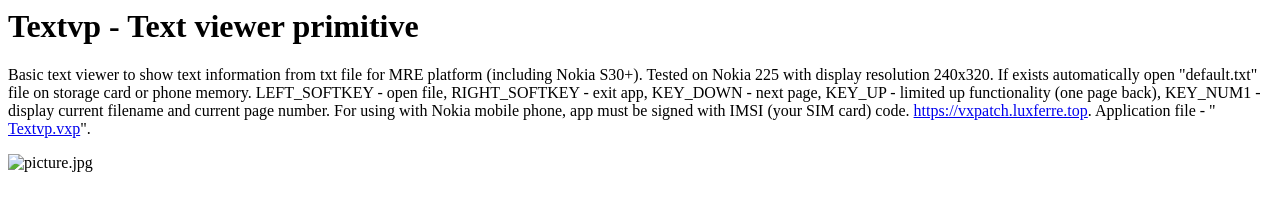
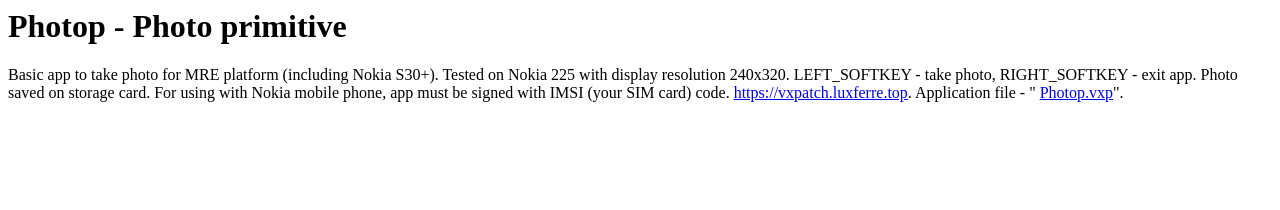
Before and after one commit to RDZDX/photop, a plain HTML site: page docs/index.html in a window 1280 px wide. Drawn offline with Linux system fonts and the light colour scheme.

Commit message:
Update index.html

```diff
--- a/docs/index.html
+++ b/docs/index.html
@@ -1,18 +1,13 @@
 <html>
 
 <body>
-  <h1>Textvp - Text viewer primitive</h1>
-  <p>Basic text viewer to show text information from txt file for MRE platform
-    (including Nokia S30+). Tested on Nokia 225 with display resolution 240x320.
-    If exists automatically open "default.txt" file on storage card or phone memory.
-    LEFT_SOFTKEY - open file, RIGHT_SOFTKEY - exit app, KEY_DOWN - next page,
-    KEY_UP - limited up functionality (one page back), KEY_NUM1 - display current
-    filename and current page number. For using with Nokia mobile phone, app must
-    be signed with IMSI (your SIM card) code.
+  <h1>Photop - Photo primitive</h1>
+  <p>Basic app to take photo for MRE platform (including Nokia S30+). Tested on Nokia 225 with display resolution 240x320.
+LEFT_SOFTKEY - take photo, RIGHT_SOFTKEY - exit app. Photo saved on storage card. For using with Nokia mobile phone,
+app must be signed with IMSI (your SIM card) code.
     <a href="https://vxpatch.luxferre.top">https://vxpatch.luxferre.top</a>. Application file - "
-<a href="https://github.com/RDZDX/textvp/blob/main/Textvp.vxp?raw=true" download>Textvp.vxp</a>".
+<a href="https://github.com/RDZDX/photop/blob/main/Photop.vxp?raw=true" download>Photop.vxp</a>".
   </p>
-  <img src="picture.jpg" alt="picture.jpg">
 </body>
 
 </html>
```
